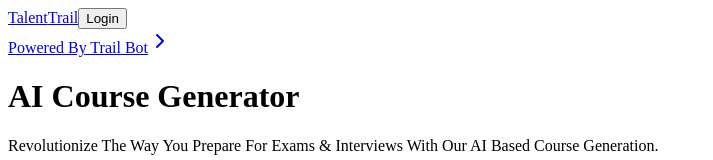
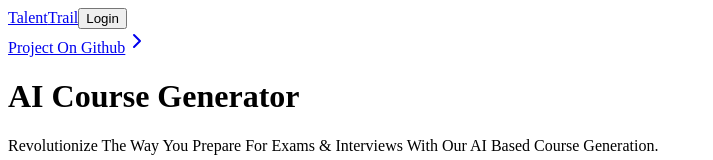
Before and after one commit to adityavardhansharma/Talent_Trail_LMS, a Next.js app: page / in a window 1280 px wide. Shown: the top 160 px of the page, without its empty margins (0-713 px from the left). Built offline with nearby package versions, Linux system fonts and the light colour scheme.

Commit message:
Update Hero.jsx

```diff
--- a/app/_components/Hero.jsx
+++ b/app/_components/Hero.jsx
@@ -9,8 +9,8 @@ function Hero() {
 
     <div className="flex justify-center">
       <a className="inline-flex items-center gap-x-2 bg-white border border-gray-200 text-sm text-gray-800 p-1 ps-3 rounded-full transition hover:border-gray-300 dark:bg-neutral-800 dark:border-neutral-700 dark:hover:border-neutral-600 dark:text-neutral-200"
-      href="/" target="_blank">
-        Powered By Trail Bot
+      href="https://github.com/adityavardhansharma" target="_blank">
+        Project On Github
         <span className="py-1.5 px-2.5 inline-flex justify-center items-center gap-x-2 rounded-full bg-blue-50 font-semibold text-sm text-gray-600 dark:bg-neutral-700 dark:text-neutral-400">
           <svg className="flex-shrink-0 size-4" xmlns="http://www.w3.org/2000/svg" width="24" height="24" viewBox="0 0 24 24" fill="none" stroke="currentColor" stroke-width="2" stroke-linecap="round" stroke-linejoin="round"><path d="m9 18 6-6-6-6"/></svg>
         </span>
```
